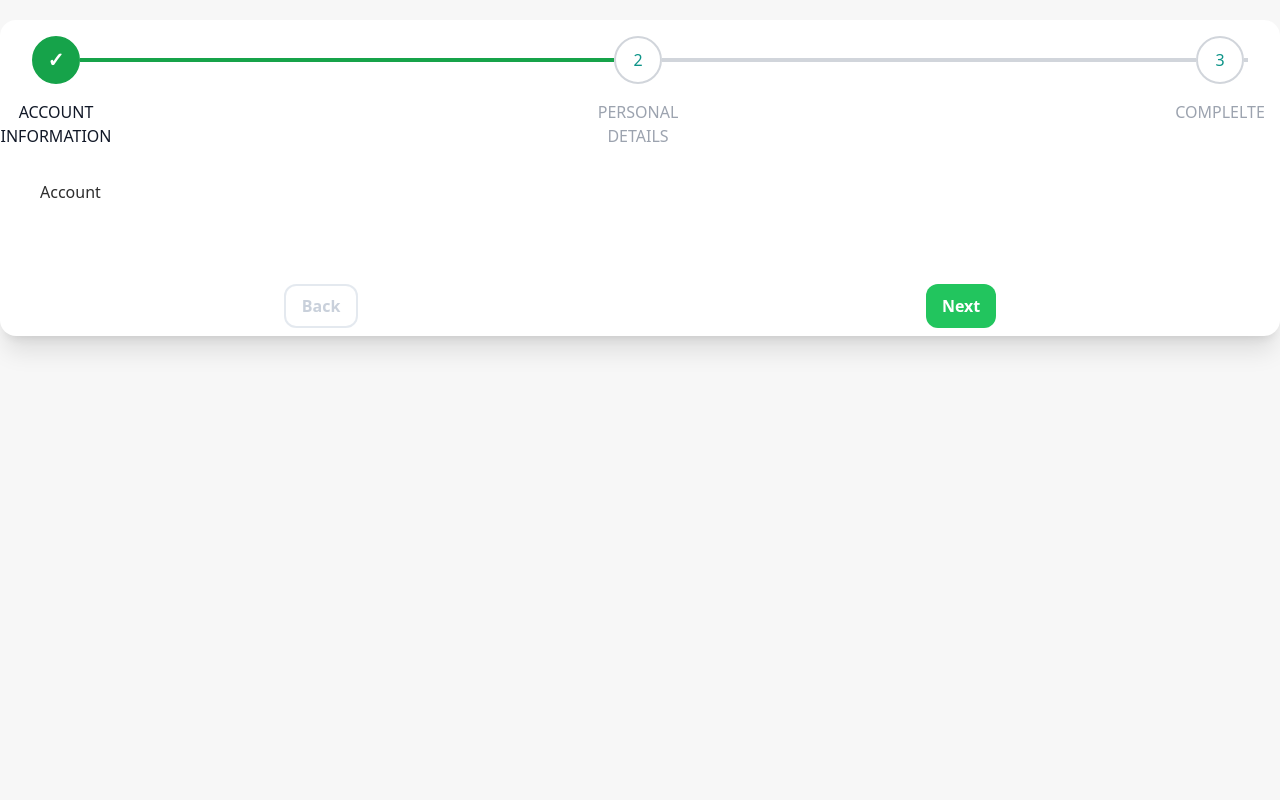
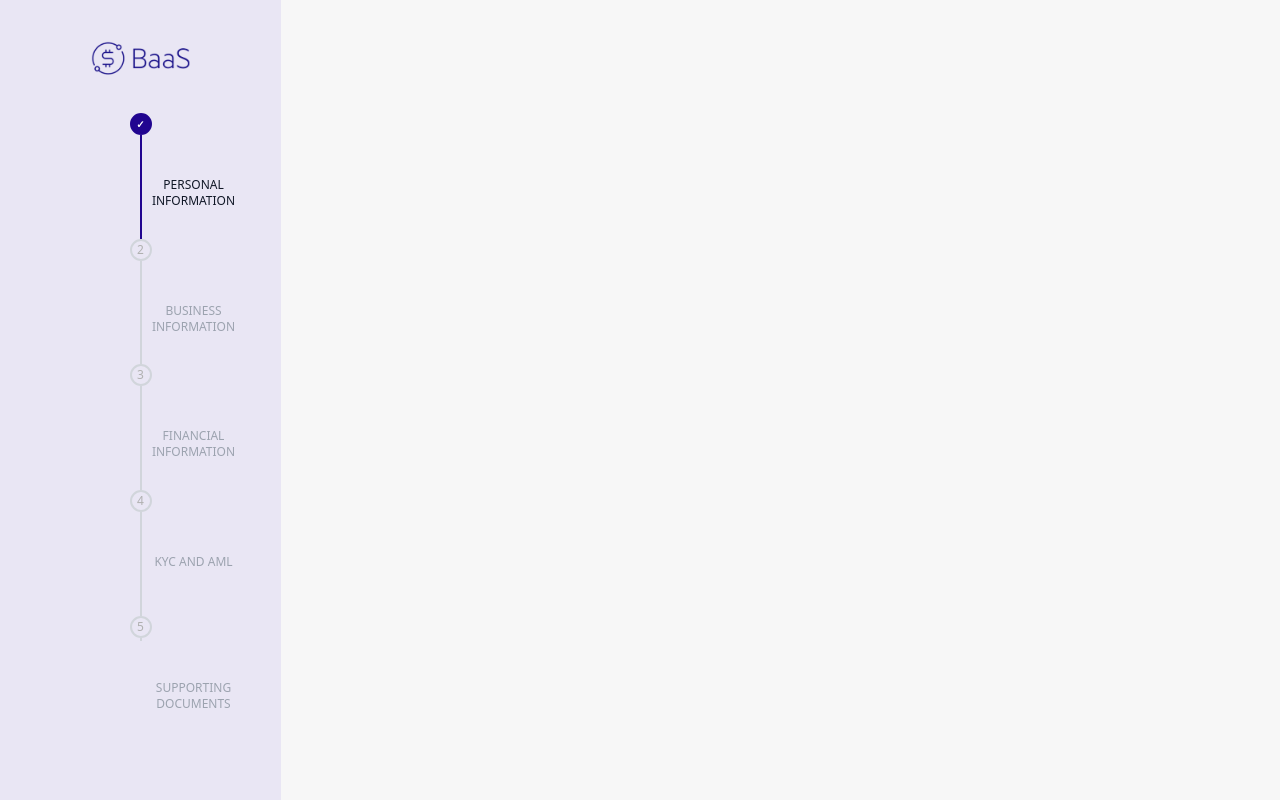
Before and after one commit to olukunle-abolade/BaaSNGWeb, a Next.js app: page /auth/profile in a window 1280 px wide. Built offline with nearby package versions, Linux system fonts and the light colour scheme.

Commit message:
styling: profile page stepper

```diff
--- a/src/app/auth/profile/page.tsx
+++ b/src/app/auth/profile/page.tsx
@@ -1,6 +1,10 @@
 'use client'
 
 import {useState} from 'react';
+import Image from 'next/image';
+
+// ** Image
+import Logo from '@/assets/logo.png';
 
 // ** Component
 import Stepper from '@/components/stepper/Stepper'
@@ -15,7 +19,7 @@ const Profile = () => {
   const [userData, setUserData] = useState("")
   const [finalData, setFinalData] = useState([])
 
-  const steps = ["Account Information", 'Personal Details', 'Complelte']
+  const steps = ["Personal Information", 'Business Information', 'Financial Information', 'KYC and AML', 'Supporting Documents']
 
   const displayStep = (step: number) => {
     switch (step) {
@@ -36,32 +40,27 @@ const Profile = () => {
     newStep > 0 && newStep <= steps.length && setCurrentStep(newStep);
   }
   return (
-    <div className="md:1/2 mx-auto shadow-xl rounded-2xl pb-2 bg-white">
+    <div className='w-full h-screen '>
+      {/* sidbar */}
+      <div className='w-[17.563rem] h-screen bg-p50'>
+        <div className="flex items-center justify-center pt-10">
+          <Image
+            src= {Logo}
+            alt="banner"
+            height={100}
+            width={100}
+          />
+        </div>
+
         {/* Stepper */}
-      <div className="container horizontal mt-5 mb-8 ">
+        <div className=" horizontal mt-5 mb-8 ">
           <Stepper
             steps = {steps}
             currentStep = {currentStep}
           />
         </div>
-      {/* Display Components */}
-      <div className='my-10 p-10 '>
-        <StepperContext.Provider value={{
-          userData ,
-          setUserData,
-          finalData,
-          setFinalData
-        }} >
-          {displayStep(currentStep)}
-        </StepperContext.Provider>
+
       </div>
-
-      {/* Navigation control */}
-      <StepperControl
-        handleClick = {handleClick}
-        currentStep = {currentStep}
-        steps = {steps}
-      />
     </div>
   )
 }
--- a/src/app/page.tsx
+++ b/src/app/page.tsx
@@ -1,10 +1,11 @@
 import { Inter } from 'next/font/google'
 import Login from './auth/page'
+import Profile from './auth/profile/page'
 
 const inter = Inter({ subsets: ['latin'] })
 
 export default function Home() {
   return (
-    <Login />
+    <Profile  />
   )
 }
--- a/src/components/stepper/Stepper.tsx
+++ b/src/components/stepper/Stepper.tsx
@@ -72,12 +72,12 @@ const Stepper: FC<IStepper> = ({steps, currentStep}) => {
 
   const displaySteps = newStep.map((step: any, index: number) => {
     return (
-      <div key={index} className={ index !== newStep.length - 1 ? "w-full flex items-center" : 'flex items-center'}>
-        <div className="relative flex flex-col items-center text-teal-600 ">
-          <div className={`w-12 h-12 flex items-center justify-center py-3 rounded-full transition duration-500 ease-in-out border-2 border-gray-300 ${step.selected ? "bg-green-600 text-white font-bold border border-green-600": ""}`}>
+      <div key={index} className={ index !== newStep.length - 1 ? "w-full h-[70vh] flex flex-col items-center" : 'flex flex-col items-center'}>
+        <div className="relative flex  items-center text-n60 text-xs">
+          <div className={`w-[22px] h-[22px] flex items-center justify-center  rounded-full transition duration-500 ease-in-out border-2 border-gray-300 ${step.selected ? "bg-kprimary text-white font-semibold border border-kprimary": ""}`}>
             {/* Display Numbers */}
             {step.completed ?
-              <span className="text-white font-bold text-xl">
+              <span className="text-white font-bold text-[10px]">
                 &#10003;
               </span> : (index + 1)
             }
@@ -87,7 +87,7 @@ const Stepper: FC<IStepper> = ({steps, currentStep}) => {
             {step.description}
           </div>
         </div>
-        <div className={`flex-auto border-t-2 transition duration-500 border-2 ease-in-out ${step.completed ? "border-green-600" : "border-gray-300"} `}>
+        <div className={`flex flex-col flex-auto border-t-2 transition duration-500 border-[1.3px] ease-in-out ${step.completed ? "border-kprimary" : "border-gray-300"}`}>
           {/* Desplay lines */}
         </div>
       </div>
@@ -97,7 +97,7 @@ const Stepper: FC<IStepper> = ({steps, currentStep}) => {
 
 
   return (
-    <div className="mx-4 p-4 flex justify-between items-center">
+    <div className="mx-4 p-4 h-[70vh] flex flex-col justify-between items-center">
       {displaySteps}
     </div>
   )
--- a/tailwind.config.js
+++ b/tailwind.config.js
@@ -16,6 +16,7 @@ module.exports = {
         kblack2: '#697A8D',
         n40: '#DEDEDE',
         n50: '#BFBFBF',
+        n60: '#B0B0B0',
         n80: '#949494',
         n100: '#757575',
         n200: '#666666',
```
Also changed, not shown: text.txt (added). Lines whose indentation alone changed are shown as unchanged.
